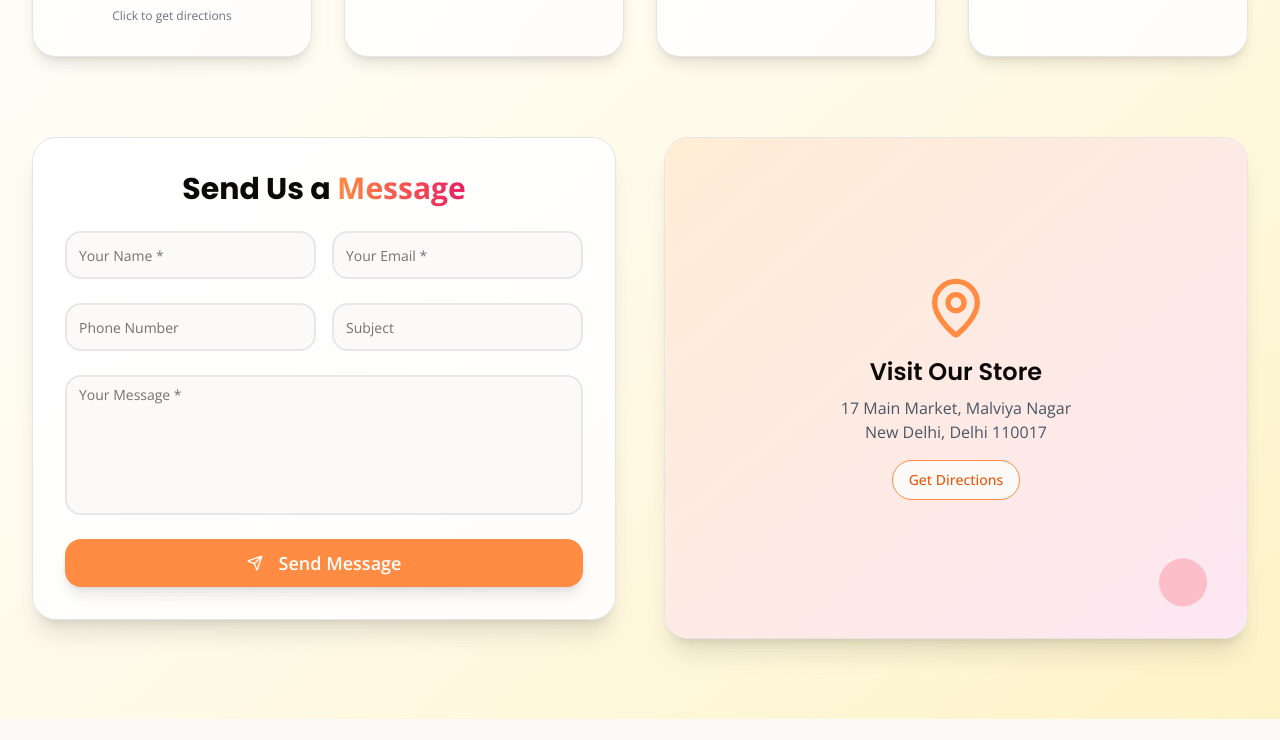
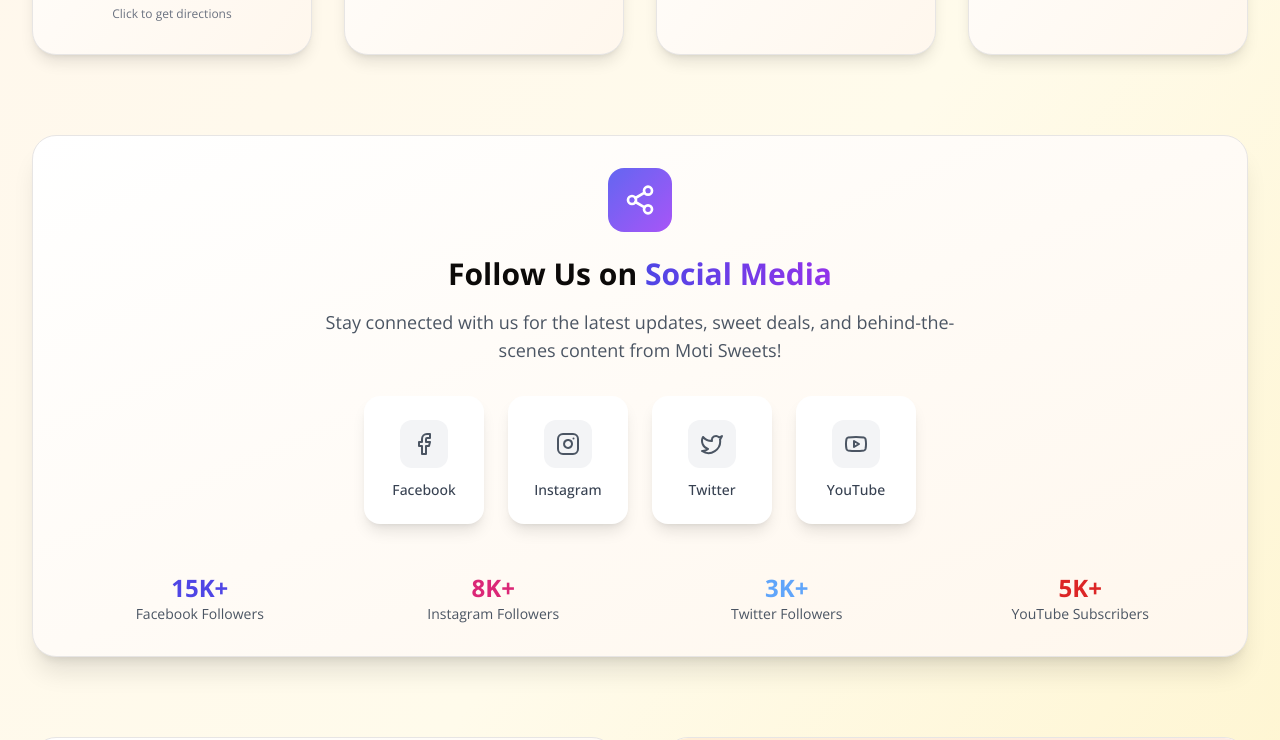
Before and after one commit to tascan25/sweet-spark-designs, a React (Vite) app: page /contact in a window 1280 px wide. Shown: the part 1340-2080 px from the top of the page. Before the commit the page ends 2059 px from the top, so only its background shows below. Built offline with nearby package versions, Linux system fonts and the light colour scheme.

Commit message:
update the 360 and add the contact page

```diff
--- a/src/components/Navbar.tsx
+++ b/src/components/Navbar.tsx
@@ -73,6 +73,7 @@ const Navbar = () => {
     { name: "Home", path: "/" },
     { name: "About", path: "/about" },
     { name: "Products", path: "/products", hasDropdown: true },
+    { name: "Contact", path: "/contact" },
     { name: "360°", path: "/360" }
   ];
 
--- a/src/pages/Contact.tsx
+++ b/src/pages/Contact.tsx
@@ -14,8 +14,13 @@ import {
   MessageSquare,
   Users,
   HeartHandshake,
-  Star } from "lucide-react";
-import { toast } from "sonner";
+  Star,
+  Facebook,
+  Instagram,
+  Twitter,
+  Youtube,
+  Share2
+} from "lucide-react";
 
 const Contact = () => {
   const [formData, setFormData] = useState({
@@ -28,12 +33,12 @@ const Contact = () => {
   const [isSubmitting, setIsSubmitting] = useState(false);
   const [isSubmitted, setIsSubmitted] = useState(false);
 
-  const handleInputChange = (e: React.ChangeEvent<HTMLInputElement | HTMLTextAreaElement>) => {
+  const handleInputChange = (e) => {
     const { name, value } = e.target;
     setFormData(prev => ({ ...prev, [name]: value }));
   };
 
-  const handleSubmit = async (e: React.FormEvent) => {
+  const handleSubmit = async (e) => {
     e.preventDefault();
     setIsSubmitting(true);
 
@@ -42,7 +47,6 @@ const Contact = () => {
 
     setIsSubmitting(false);
     setIsSubmitted(true);
-    toast.success("Message sent successfully! We'll get back to you soon.");
 
     // Reset form after success
     setTimeout(() => {
@@ -74,6 +78,38 @@ const Contact = () => {
     window.open(`https://www.google.com/maps/dir/?api=1&destination=${encodedAddress}`, '_blank');
   };
 
+  // Social media links
+  const socialLinks = [
+    {
+      name: "Facebook",
+      icon: Facebook,
+      url: "https://facebook.com/motisweets",
+      color: "hover:text-blue-600",
+      bgColor: "hover:bg-blue-50"
+    },
+    {
+      name: "Instagram",
+      icon: Instagram,
+      url: "https://instagram.com/motisweets",
+      color: "hover:text-pink-600",
+      bgColor: "hover:bg-pink-50"
+    },
+    {
+      name: "Twitter",
+      icon: Twitter,
+      url: "https://twitter.com/motisweets",
+      color: "hover:text-blue-400",
+      bgColor: "hover:bg-blue-50"
+    },
+    {
+      name: "YouTube",
+      icon: Youtube,
+      url: "https://youtube.com/@motisweets",
+      color: "hover:text-red-600",
+      bgColor: "hover:bg-red-50"
+    }
+  ];
+
   const contactInfo = [
     {
       icon: MapPin,
@@ -95,7 +131,7 @@ const Contact = () => {
       icon: Mail,
       title: "Email Us",
       details: ["Motisweets@yahoo.com", "Response within 24hrs"],
-      color: "text-saffron-500",
+      color: "text-orange-500",
       onClick: () => window.location.href = "mailto:Motisweets@yahoo.com",
       clickable: true
     },
@@ -167,7 +203,7 @@ const Contact = () => {
             transition={{ duration: 0.8, delay: 0.2 }}
             className="mb-8"
           >
-            <h1 className="text-5xl md:text-7xl lg:text-8xl font-bold mb-6 leading-tight">
+            <h1 className="text-5xl md:text-7xl lg:text-8xl font-bold font-lobster mb-6 leading-tight">
               <span className="text-gray-800 font-lobster">Let's</span>
               <br />
               <span className="bg-gradient-to-r from-blue-600 via-indigo-600 to-purple-600 bg-clip-text text-transparent font-lobster">
@@ -261,13 +297,13 @@ const Contact = () => {
         {/* Bottom Wave */}
         <div className="absolute bottom-0 left-0 w-full overflow-hidden leading-none">
           <svg className="relative block w-full h-12" data-name="Layer 1" xmlns="http://www.w3.org/2000/svg" viewBox="0 0 1200 120" preserveAspectRatio="none">
-            <path d="M321.39,56.44c58-10.79,114.16-30.13,172-41.86,82.39-16.72,168.19-17.73,250.45-.39C823.78,31,906.67,72,985.66,92.83c70.05,18.48,146.53,26.09,214.34,3V0H0V27.35A600.21,600.21,0,0,0,321.39,56.44Z" className="fill-cream-50"></path>
+            <path d="M321.39,56.44c58-10.79,114.16-30.13,172-41.86,82.39-16.72,168.19-17.73,250.45-.39C823.78,31,906.67,72,985.66,92.83c70.05,18.48,146.53,26.09,214.34,3V0H0V27.35A600.21,600.21,0,0,0,321.39,56.44Z" className="fill-orange-50"></path>
           </svg>
         </div>
       </section>
 
       {/* Contact Info Cards */}
-      <section className="py-20 px-4 sm:px-6 lg:px-8 bg-gradient-to-br from-cream-50 via-amber-50 to-amber-100">
+      <section className="py-20 px-4 sm:px-6 lg:px-8 bg-gradient-to-br from-orange-50 via-amber-50 to-amber-100">
         <div className="max-w-7xl mx-auto">
           <motion.div
             initial={{ opacity: 0, y: 20 }}
@@ -285,7 +321,7 @@ const Contact = () => {
                 onClick={info.clickable ? info.onClick : undefined}
                 className={info.clickable ? "cursor-pointer" : ""}
               >
-                <Card className="h-full rounded-3xl shadow-lg hover:shadow-2xl transition-all duration-300 bg-gradient-to-br from-white to-cream-50">
+                <Card className="h-full rounded-3xl shadow-lg hover:shadow-2xl transition-all duration-300 bg-gradient-to-br from-white to-orange-50">
                   <CardContent className="p-8 text-center">
                     <motion.div
                       whileHover={{ scale: 1.1, rotate: 5 }}
@@ -295,7 +331,7 @@ const Contact = () => {
                       <info.icon className={`w-8 h-8 ${info.color}`} />
                     </motion.div>
 
-                    <h3 className="text-xl font-poppins font-semibold mb-4 text-gray-800">
+                    <h3 className="text-xl font-semibold mb-4 text-gray-800">
                       {info.title}
                     </h3>
 
@@ -318,6 +354,89 @@ const Contact = () => {
             ))}
           </motion.div>
 
+          {/* Social Media Section */}
+          <motion.div
+            initial={{ opacity: 0, y: 30 }}
+            animate={{ opacity: 1, y: 0 }}
+            transition={{ duration: 0.8 }}
+            className="mb-20"
+          >
+            <Card className="rounded-3xl shadow-xl bg-gradient-to-br from-white to-orange-50">
+              <CardContent className="p-8 text-center">
+                <motion.div
+                  initial={{ opacity: 0, scale: 0.8 }}
+                  animate={{ opacity: 1, scale: 1 }}
+                  transition={{ duration: 0.6 }}
+                  className="mb-8"
+                >
+                  <div className="inline-flex items-center justify-center w-16 h-16 rounded-2xl bg-gradient-to-br from-indigo-500 to-purple-500 mb-6">
+                    <Share2 className="w-8 h-8 text-white" />
+                  </div>
+                  <h2 className="text-3xl font-bold mb-4">
+                    Follow Us on <span className="bg-gradient-to-r from-indigo-600 to-purple-600 bg-clip-text text-transparent">Social Media</span>
+                  </h2>
+                  <p className="text-gray-600 text-lg max-w-2xl mx-auto">
+                    Stay connected with us for the latest updates, sweet deals, and behind-the-scenes content from Moti Sweets!
+                  </p>
+                </motion.div>
+
+                <motion.div
+                  initial={{ opacity: 0, y: 20 }}
+                  animate={{ opacity: 1, y: 0 }}
+                  transition={{ duration: 0.6, delay: 0.2 }}
+                  className="flex flex-wrap justify-center gap-6"
+                >
+                  {socialLinks.map((social, index) => (
+                    <motion.a
+                      key={social.name}
+                      href={social.url}
+                      target="_blank"
+                      rel="noopener noreferrer"
+                      initial={{ opacity: 0, scale: 0.8 }}
+                      animate={{ opacity: 1, scale: 1 }}
+                      transition={{ duration: 0.4, delay: index * 0.1 }}
+                      whileHover={{ scale: 1.1, y: -5 }}
+                      whileTap={{ scale: 0.95 }}
+                      className={`group flex flex-col items-center p-6 rounded-2xl bg-white shadow-lg hover:shadow-xl transition-all duration-300 ${social.bgColor} min-w-[120px]`}
+                    >
+                      <div className={`w-12 h-12 flex items-center justify-center rounded-xl bg-gray-100 mb-3 group-hover:bg-white transition-colors duration-300`}>
+                        <social.icon className={`w-6 h-6 text-gray-600 transition-colors duration-300 ${social.color}`} />
+                      </div>
+                      <span className={`text-sm font-medium text-gray-700 transition-colors duration-300 ${social.color}`}>
+                        {social.name}
+                      </span>
+                    </motion.a>
+                  ))}
+                </motion.div>
+
+                {/* Social Media Stats */}
+                <motion.div
+                  initial={{ opacity: 0, y: 20 }}
+                  animate={{ opacity: 1, y: 0 }}
+                  transition={{ duration: 0.6, delay: 0.4 }}
+                  className="mt-12 grid grid-cols-2 md:grid-cols-4 gap-6"
+                >
+                  <div className="text-center">
+                    <div className="text-2xl font-bold text-indigo-600">15K+</div>
+                    <div className="text-sm text-gray-600">Facebook Followers</div>
+                  </div>
+                  <div className="text-center">
+                    <div className="text-2xl font-bold text-pink-600">8K+</div>
+                    <div className="text-sm text-gray-600">Instagram Followers</div>
+                  </div>
+                  <div className="text-center">
+                    <div className="text-2xl font-bold text-blue-400">3K+</div>
+                    <div className="text-sm text-gray-600">Twitter Followers</div>
+                  </div>
+                  <div className="text-center">
+                    <div className="text-2xl font-bold text-red-600">5K+</div>
+                    <div className="text-sm text-gray-600">YouTube Subscribers</div>
+                  </div>
+                </motion.div>
+              </CardContent>
+            </Card>
+          </motion.div>
+
           {/* Contact Form and Map */}
           <div className="grid grid-cols-1 lg:grid-cols-2 gap-12">
             {/* Contact Form */}
@@ -326,10 +445,10 @@ const Contact = () => {
               animate={{ opacity: 1, x: 0 }}
               transition={{ duration: 0.8 }}
             >
-              <Card className="rounded-3xl shadow-xl bg-gradient-to-br from-white to-cream-50">
+              <Card className="rounded-3xl shadow-xl bg-gradient-to-br from-white to-orange-50">
                 <CardContent className="p-8">
-                  <h2 className="text-3xl font-poppins font-bold mb-6 text-center">
-                    Send Us a <span className="text-gradient">Message</span>
+                  <h2 className="text-3xl font-bold mb-6 text-center">
+                    Send Us a <span className="bg-gradient-to-r from-orange-600 to-red-600 bg-clip-text text-transparent">Message</span>
                   </h2>
 
                   {isSubmitted ? (
@@ -347,7 +466,7 @@ const Contact = () => {
                       </p>
                     </motion.div>
                   ) : (
-                    <div className="space-y-6">
+                    <form onSubmit={handleSubmit} className="space-y-6">
                       <div className="grid grid-cols-1 md:grid-cols-2 gap-4">
                         <motion.div
                           whileFocus={{ scale: 1.02 }}
@@ -359,7 +478,7 @@ const Contact = () => {
                             value={formData.name}
                             onChange={handleInputChange}
                             required
-                            className="rounded-2xl border-2 border-gray-200 focus:border-saffron-500 transition-all duration-300 h-12"
+                            className="rounded-2xl border-2 border-gray-200 focus:border-orange-500 transition-all duration-300 h-12"
                           />
                         </motion.div>
 
@@ -374,7 +493,7 @@ const Contact = () => {
                             value={formData.email}
                             onChange={handleInputChange}
                             required
-                            className="rounded-2xl border-2 border-gray-200 focus:border-saffron-500 transition-all duration-300 h-12"
+                            className="rounded-2xl border-2 border-gray-200 focus:border-orange-500 transition-all duration-300 h-12"
                           />
                         </motion.div>
                       </div>
@@ -389,7 +508,7 @@ const Contact = () => {
                             placeholder="Phone Number"
                             value={formData.phone}
                             onChange={handleInputChange}
-                            className="rounded-2xl border-2 border-gray-200 focus:border-saffron-500 transition-all duration-300 h-12"
+                            className="rounded-2xl border-2 border-gray-200 focus:border-orange-500 transition-all duration-300 h-12"
                           />
                         </motion.div>
 
@@ -402,7 +521,7 @@ const Contact = () => {
                             placeholder="Subject"
                             value={formData.subject}
                             onChange={handleInputChange}
-                            className="rounded-2xl border-2 border-gray-200 focus:border-saffron-500 transition-all duration-300 h-12"
+                            className="rounded-2xl border-2 border-gray-200 focus:border-orange-500 transition-all duration-300 h-12"
                           />
                         </motion.div>
                       </div>
@@ -418,7 +537,7 @@ const Contact = () => {
                           onChange={handleInputChange}
                           required
                           rows={6}
-                          className="rounded-2xl border-2 border-gray-200 focus:border-saffron-500 transition-all duration-300 resize-none"
+                          className="rounded-2xl border-2 border-gray-200 focus:border-orange-500 transition-all duration-300 resize-none"
                         />
                       </motion.div>
 
@@ -429,7 +548,7 @@ const Contact = () => {
                         <Button
                           type="submit"
                           disabled={isSubmitting}
-                          className="w-full bg-saffron-500 hover:bg-saffron-600 text-white py-6 rounded-2xl text-lg font-semibold shadow-lg hover:shadow-xl transition-all duration-300"
+                          className="w-full bg-orange-500 hover:bg-orange-600 text-white py-6 rounded-2xl text-lg font-semibold shadow-lg hover:shadow-xl transition-all duration-300"
                         >
                           {isSubmitting ? (
                             <motion.div
@@ -443,7 +562,7 @@ const Contact = () => {
                           {isSubmitting ? "Sending..." : "Send Message"}
                         </Button>
                       </motion.div>
-                      </div>
+                    </form>
                   )}
                 </CardContent>
               </Card>
@@ -458,10 +577,10 @@ const Contact = () => {
             >
               <Card className="h-full rounded-3xl shadow-xl overflow-hidden">
                 <CardContent className="p-0 h-full">
-                  <div className="relative h-full min-h-[500px] bg-gradient-to-br from-saffron-100 to-rose-100 flex items-center justify-center">
+                  <div className="relative h-full min-h-[500px] bg-gradient-to-br from-orange-100 to-rose-100 flex items-center justify-center">
                     <div className="text-center">
-                      <MapPin className="w-16 h-16 text-saffron-500 mx-auto mb-4" />
-                      <h3 className="text-2xl font-poppins font-semibold mb-2">
+                      <MapPin className="w-16 h-16 text-orange-500 mx-auto mb-4" />
+                      <h3 className="text-2xl font-semibold mb-2">
                         Visit Our Store
                       </h3>
                       <p className="text-gray-600 mb-4">
@@ -470,7 +589,7 @@ const Contact = () => {
                       </p>
                       <Button
                         variant="outline"
-                        className="border-saffron-500 text-saffron-600 hover:bg-saffron-50 rounded-full"
+                        className="border-orange-500 text-orange-600 hover:bg-orange-50 rounded-full"
                         onClick={handleDirectionsClick}
                       >
                         Get Directions
@@ -488,7 +607,7 @@ const Contact = () => {
                         repeat: Infinity,
                         ease: "easeInOut"
                       }}
-                      className="absolute top-10 left-10 w-8 h-8 bg-saffron-300 rounded-full opacity-60"
+                      className="absolute top-10 left-10 w-8 h-8 bg-orange-300 rounded-full opacity-60"
                     />
                     <motion.div
                       animate={{
--- a/src/pages/ThreeSixty.tsx
+++ b/src/pages/ThreeSixty.tsx
@@ -9,7 +9,7 @@ const Restaurant360Showcase = () => {
   const [selectedImage, setSelectedImage] = useState(null);
 
   return (
-    <div className="min-h-screen bg-black p-4 md:p-8 pt-96">
+    <div className="min-h-screen bg-black p-4 md:p-8 pt-56 md:pt-96">
       <div className="fixed inset-0 z-0">
         <video autoPlay muted loop className="w-full h-full object-cover">
           <source
```
